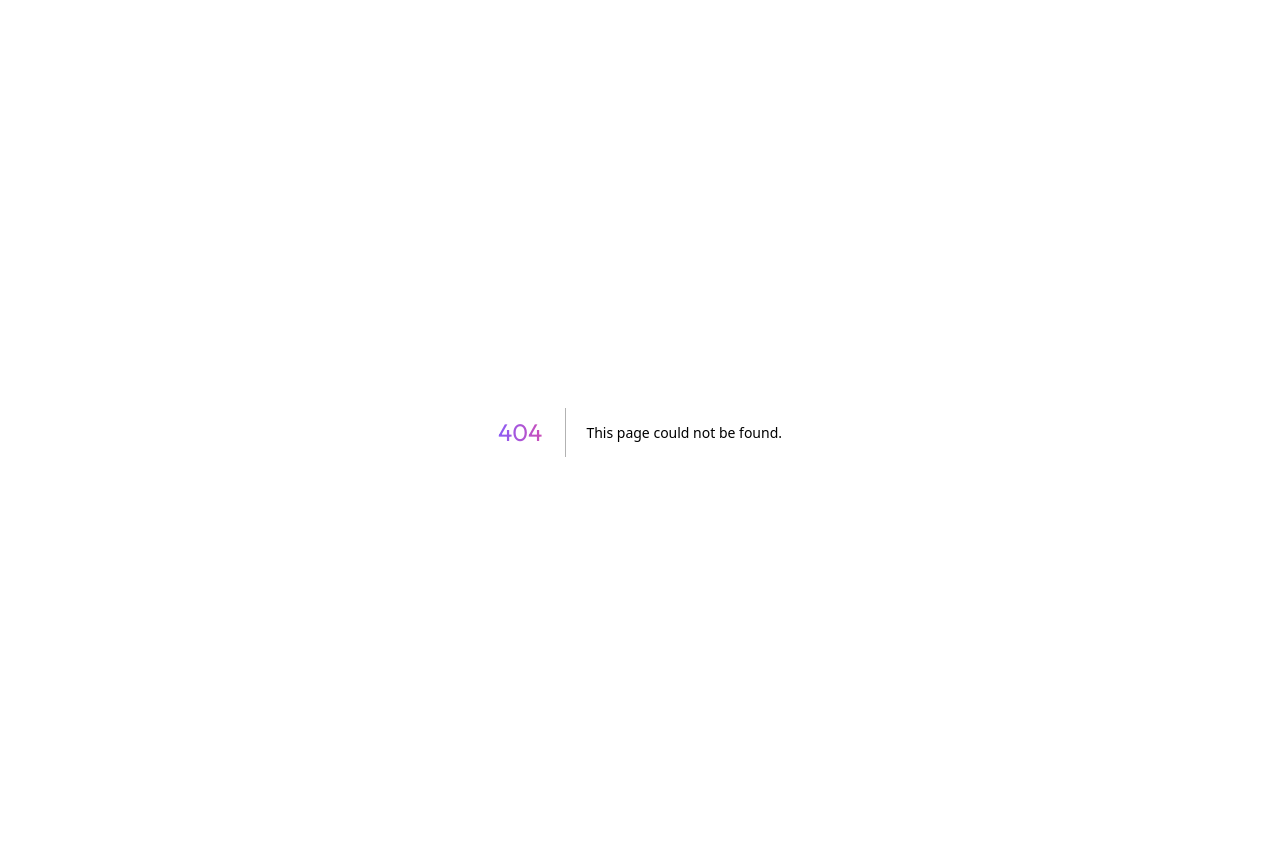
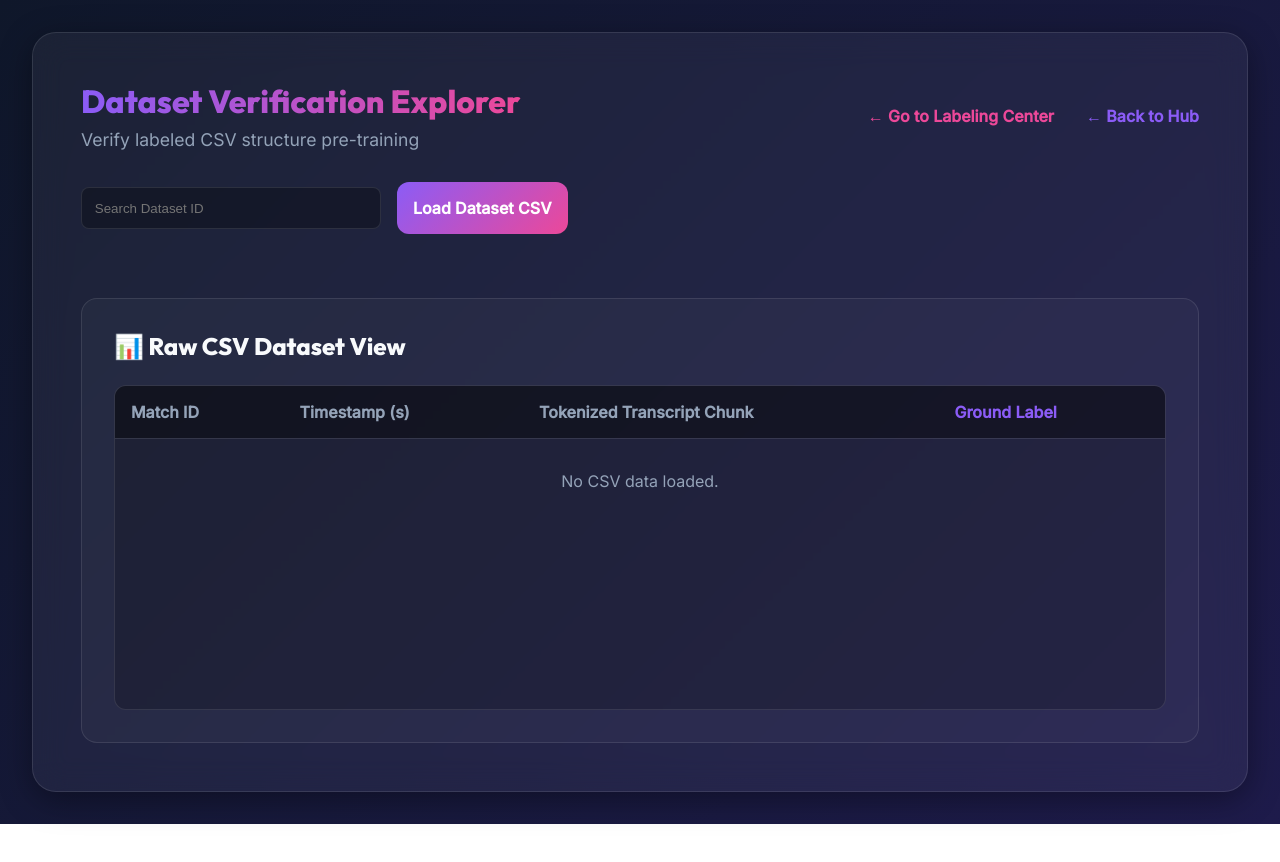
Before and after one commit to AutomateLightSolutions/piyushan-commentary-analysis, a Next.js app in the folder frontend/: page /datasets in a window 1280 px wide. Before the commit this address had no page. After the commit the page ends 824 px from the top, so only its background shows below. Built offline with nearby package versions, Linux system fonts and the light colour scheme.

Commit message:
match id  selection and view csv files features

```diff
--- /dev/null
+++ b/frontend/src/app/api/dataset-csv/route.js
@@ -0,0 +1,60 @@
+import { NextResponse } from "next/server";
+import { readdir, readFile } from "fs/promises";
+import path from "path";
+
+const SYSTEM_PATH = path.resolve(process.cwd(), "..", "commentary_analysis_system");
+const DATASETS_DIR = path.resolve(SYSTEM_PATH, "data", "processed", "datasets");
+
+export async function GET(req) {
+  const { searchParams } = new URL(req.url);
+  const matchId = searchParams.get("matchId");
+
+  try {
+    if (!matchId) {
+        // List datasets mode
+        const files = await readdir(DATASETS_DIR);
+        const matchIds = files
+          .filter(f => f.startsWith("dataset_") && f.endsWith(".csv"))
+          .map(f => f.replace("dataset_", "").replace(".csv", ""));
+        return NextResponse.json({ matchIds });
+    }
+
+    // Retrieve specific dataset CSV mode
+    const csvPath = path.resolve(DATASETS_DIR, `dataset_${matchId}.csv`);
+    const csvData = await readFile(csvPath, "utf-8");
+
+    // Naive CSV parsing strictly for viewer logic (assumes headers: match_id,start,end,text,label)
+    const lines = csvData.trim().split(/\r?\n/);
+    const headers = lines[0].split(",");
+
+    const rows = lines.slice(1).map(line => {
+      // Very basic comma split holding text (assuming text doesn't contain unescaped commas that break schema natively,
+      // or we handle safely via regex if needed. For rugby transcripts we'll do simple split up to fixed columns)
+      // Since 'text' might have commas natively from VTT, let's parse safely:
+      // We expect: match_id,start,end,text,label
+      const idIdx = line.indexOf(",");
+      const match_id = line.substring(0, idIdx);
+
+      const startIdx = line.indexOf(",", idIdx + 1);
+      const start = line.substring(idIdx + 1, startIdx);
+
+      const endIdx = line.indexOf(",", startIdx + 1);
+      const end = line.substring(startIdx + 1, endIdx);
+
+      const lastCommaIdx = line.lastIndexOf(",");
+      const label = line.substring(lastCommaIdx + 1);
+
+      const text = line.substring(endIdx + 1, lastCommaIdx);
+
+      return { match_id, start, end, text, label };
+    });
+
+    return NextResponse.json({ rows });
+  } catch (err) {
+    if (err.code === "ENOENT") {
+        return NextResponse.json(matchId ? { rows: [] } : { matchIds: [] });
+    }
+    console.error("Dataset API Error:", err);
+    return NextResponse.json({ message: "Failed to read datasets" }, { status: 500 });
+  }
+}
--- /dev/null
+++ b/frontend/src/app/api/list-matches/route.js
@@ -0,0 +1,24 @@
+import { NextResponse } from "next/server";
+import { readdir } from "fs/promises";
+import path from "path";
+
+const SYSTEM_PATH = path.resolve(process.cwd(), "..", "commentary_analysis_system");
+const CHUNKS_DIR = path.resolve(SYSTEM_PATH, "data", "processed", "chunks");
+
+export async function GET() {
+  try {
+    const files = await readdir(CHUNKS_DIR);
+    // files look like chunks_match 1.json
+    const matchIds = files
+      .filter(f => f.startsWith("chunks_") && f.endsWith(".json"))
+      .map(f => f.replace("chunks_", "").replace(".json", ""));
+
+    return NextResponse.json({ matchIds });
+  } catch (err) {
+    if (err.code === "ENOENT") {
+        return NextResponse.json({ matchIds: [] });
+    }
+    console.error("List Matches Error:", err);
+    return NextResponse.json({ message: "Failed to list match IDs" }, { status: 500 });
+  }
+}
--- /dev/null
+++ b/frontend/src/app/datasets/page.js
@@ -0,0 +1,100 @@
+"use client";
+
+import { useState, useEffect } from "react";
+import Link from "next/link";
+import "../globals.css";
+
+export default function DatasetsExplorer() {
+  const [matchId, setMatchId] = useState("");
+  const [availableMatches, setAvailableMatches] = useState([]);
+  const [rows, setRows] = useState([]);
+  const [statusMsg, setStatusMsg] = useState("");
+
+  useEffect(() => {
+    fetch("/api/dataset-csv")
+      .then(r => r.json())
+      .then(d => setAvailableMatches(d.matchIds || []))
+      .catch(console.error);
+  }, []);
+
+  const loadData = async () => {
+    if (!matchId) return;
+    setStatusMsg("Loading dataset...");
+    try {
+      const res = await fetch(`/api/dataset-csv?matchId=${matchId}`);
+      const data = await res.json();
+
+      if (res.ok) {
+        setRows(data.rows || []);
+        setStatusMsg(`Successfully loaded ${data.rows?.length || 0} rows.`);
+      } else {
+        setStatusMsg(data.message || "Error Loading data");
+      }
+    } catch (err) {
+      console.error(err);
+      setStatusMsg("API Error.");
+    }
+  };
+
+  return (
+    <div className="app-container" style={{maxWidth: "1600px", height: "95vh"}}>
+      <header className="flex-between">
+        <div>
+           <h1 style={{fontSize: "2rem", textAlign: "left"}}>Dataset Verification Explorer</h1>
+           <p className="subtitle" style={{textAlign: "left", marginBottom: 0}}>Verify labeled CSV structure pre-training</p>
+        </div>
+        <div style={{display:"flex", gap:"2rem"}}>
+            <Link href="/label" style={{color: "var(--secondary-color)", textDecoration: "none", fontWeight: "bold"}}>
+            ← Go to Labeling Center
+            </Link>
+            <Link href="/" style={{color: "var(--primary-color)", textDecoration: "none", fontWeight: "bold"}}>
+            ← Back to Hub
+            </Link>
+        </div>
+      </header>
+
+      <div style={{display: "flex", gap: "1rem", alignItems: "center", marginBottom: "2rem"}}>
+        <input
+          list="dataset-options"
+          placeholder="Search Dataset ID"
+          value={matchId}
+          onChange={e => setMatchId(e.target.value)}
+          style={{padding: "0.8rem", borderRadius:"8px", border:"1px solid var(--glass-border)", background: "rgba(0,0,0,0.3)", color: "white", width: "300px"}}
+        />
+        <datalist id="dataset-options">
+          {availableMatches.map(id => <option key={id} value={id} />)}
+        </datalist>
+        <button className="btn" style={{width: "auto", margin: 0}} onClick={loadData}>Load Dataset CSV</button>
+        <span style={{color: "var(--text-muted)"}}>{statusMsg}</span>
+      </div>
+
+      <main className="glass-card" style={{height: "calc(100% - 180px)", display: "flex", flexDirection: "column"}}>
+        <h2 className="card-title">📊 Raw CSV Dataset View</h2>
+        <div style={{overflowY: "auto", flexGrow: 1, border: "1px solid var(--glass-border)", borderRadius: "12px", background: "rgba(0,0,0,0.2)"}}>
+          <table style={{width: "100%", borderCollapse: "collapse", textAlign: "left"}}>
+            <thead style={{background: "rgba(0,0,0,0.4)", position: "sticky", top: 0, zIndex: 10}}>
+              <tr>
+                <th style={{padding: "1rem", color: "var(--text-muted)", borderBottom: "1px solid var(--glass-border)"}}>Match ID</th>
+                <th style={{padding: "1rem", color: "var(--text-muted)", borderBottom: "1px solid var(--glass-border)"}}>Timestamp (s)</th>
+                <th style={{padding: "1rem", color: "var(--text-muted)", borderBottom: "1px solid var(--glass-border)"}}>Tokenized Transcript Chunk</th>
+                <th style={{padding: "1rem", color: "var(--primary-color)", borderBottom: "1px solid var(--glass-border)"}}>Ground Label</th>
+              </tr>
+            </thead>
+            <tbody>
+              {rows.length === 0 ? (
+                <tr><td colSpan="4" style={{padding: "2rem", textAlign: "center", color: "var(--text-muted)"}}>No CSV data loaded.</td></tr>
+              ) : rows.map((r, i) => (
+                <tr key={i} style={{borderBottom: "1px solid rgba(255,255,255,0.05)", background: r.label === "1" ? "rgba(236, 72, 153, 0.1)" : "transparent"}}>
+                  <td style={{padding: "1rem", fontSize: "0.9rem"}}>{r.match_id}</td>
+                  <td style={{padding: "1rem", whiteSpace: "nowrap", fontSize: "0.9rem"}}>{r.start} - {r.end}</td>
+                  <td style={{padding: "1rem", fontSize: "0.95rem"}}>{r.text}</td>
+                  <td style={{padding: "1rem", fontWeight: "bold", color: r.label === "1" ? "var(--secondary-color)" : "white"}}>{r.label}</td>
+                </tr>
+              ))}
+            </tbody>
+          </table>
+        </div>
+      </main>
+    </div>
+  );
+}
--- a/frontend/src/app/page.js
+++ b/frontend/src/app/page.js
@@ -157,9 +157,14 @@ export default function Home() {
           <h1>Rugby Highlight Analyzer</h1>
           <p className="subtitle" style={{marginBottom: 0}}>Automated Video Transcription & Chunking Pipeline</p>
         </div>
-        <Link href="/label" style={{color: "var(--primary-color)", textDecoration: "none", fontWeight: "bold"}}>
-          Go to Manual Labeling Center →
-        </Link>
+        <div style={{display: "flex", gap: "1.5rem", alignItems: "center"}}>
+            <Link href="/datasets" style={{color: "white", textDecoration: "none", fontWeight: "bold", background: "rgba(255,255,255,0.1)", padding: "0.5rem 1rem", borderRadius: "8px", border: "1px solid rgba(255,255,255,0.2)"}}>
+              View Final Datasets CSV
+            </Link>
+            <Link href="/label" style={{color: "var(--primary-color)", textDecoration: "none", fontWeight: "bold"}}>
+              Go to Manual Labeling Center →
+            </Link>
+        </div>
       </header>
 
       <main style={{display: "grid", gridTemplateColumns: "1fr 1fr", gap: "2rem", alignItems: "start"}}>
```
Also changed, not shown: frontend/src/app/label/page.js (+14 -2 lines).
